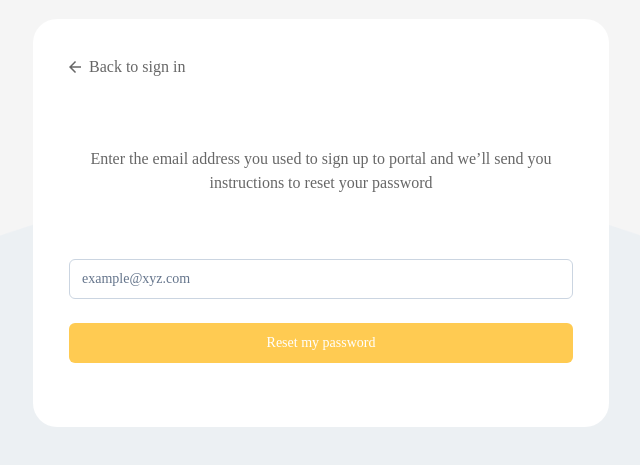
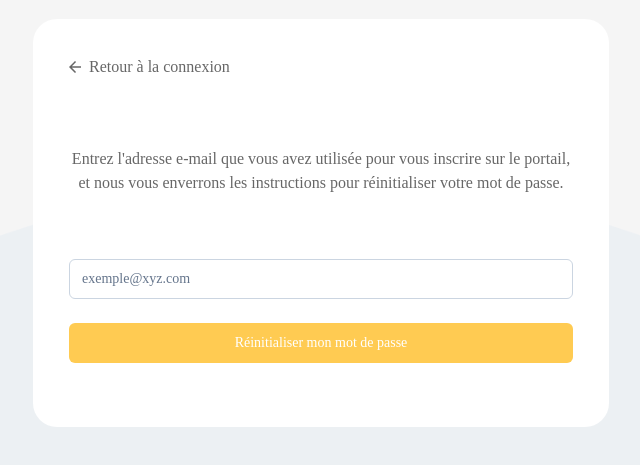
Before and after one commit to mahadiatwork/kampus-portal-fiverr, a Next.js app: page /forgotpassword in a window 1280 px wide. Shown: the part 177-642 px from the top of the page, without its empty margins (319-959 px from the left). Built offline with nearby package versions, Linux system fonts and the light colour scheme.

Commit message:
forgot password page updated

```diff
--- a/app/forgotpassword/page.js
+++ b/app/forgotpassword/page.js
@@ -1,4 +1,5 @@
-"use client";
+"use client"; // Ensure this is a client component
+
 import React, { useState, useEffect } from "react";
 import { useRouter } from "next/navigation";
 import * as z from "zod";
@@ -76,36 +77,6 @@ const ForgotPassword = () => {
   }
 
   return (
-    // <div>
-    //   <input
-    //     placeholder="email"
-    //     onChange={(e) => {
-    //       setEmail(e.target.value);
-    //     }}
-    //     value={email}
-    //   />
-    //   <button
-    //     onClick={async () => {
-    //       fetch("../api/forgotPassword", {
-    //         method: "POST",
-    //         body: JSON.stringify({
-    //           email,
-    //         }),
-    //       })
-    //         .then((res) => {
-    //           return res.json();
-    //         })
-    //         .then((res) => {
-    //           console.log({ res });
-    //           if (res.ok) {
-    //             return router.push("/login");
-    //           }
-    //         });
-    //     }}
-    //   >
-    //     Save
-    //   </button>
-    // </div>
     <div className="bg-ellipse">
       <div className="bg-[#FFFFFF] rounded-3xl p-4 md:p-9 w-full sm:w-[576px]">
         <LinkButton
@@ -113,12 +84,12 @@ const ForgotPassword = () => {
           className="font-medium text-base mb-8 hover:underline flex space-x-2 items-center"
         >
           <Image src={BackIcon} alt="back icon" width={12} priority />
-          <p>Back to sign in</p>
+          <p>Retour à la connexion</p>
         </LinkButton>
 
         <PageTitle
-          headerText="Forgot your password"
-          helperText="Enter the email address you used to sign up to portal and we’ll send you instructions to reset your password"
+          headerText="Mot de passe oublié"
+          helperText="Entrez l'adresse e-mail que vous avez utilisée pour vous inscrire sur le portail, et nous vous enverrons les instructions pour réinitialiser votre mot de passe."
         />
         <Form {...form}>
           <form onSubmit={form.handleSubmit(onSubmit)}>
@@ -129,7 +100,7 @@ const ForgotPassword = () => {
                 <SingleField
                   field={field}
                   title="Email"
-                  placeholder="example@xyz.com"
+                  placeholder="exemple@xyz.com"
                   className="mb-6"
                 />
               )}
@@ -139,7 +110,7 @@ const ForgotPassword = () => {
               btnDisabled={btnDisabled}
               className="w-full mb-4 text-white"
             >
-              Reset my password
+              Réinitialiser mon mot de passe
             </Button>
           </form>
         </Form>
```
